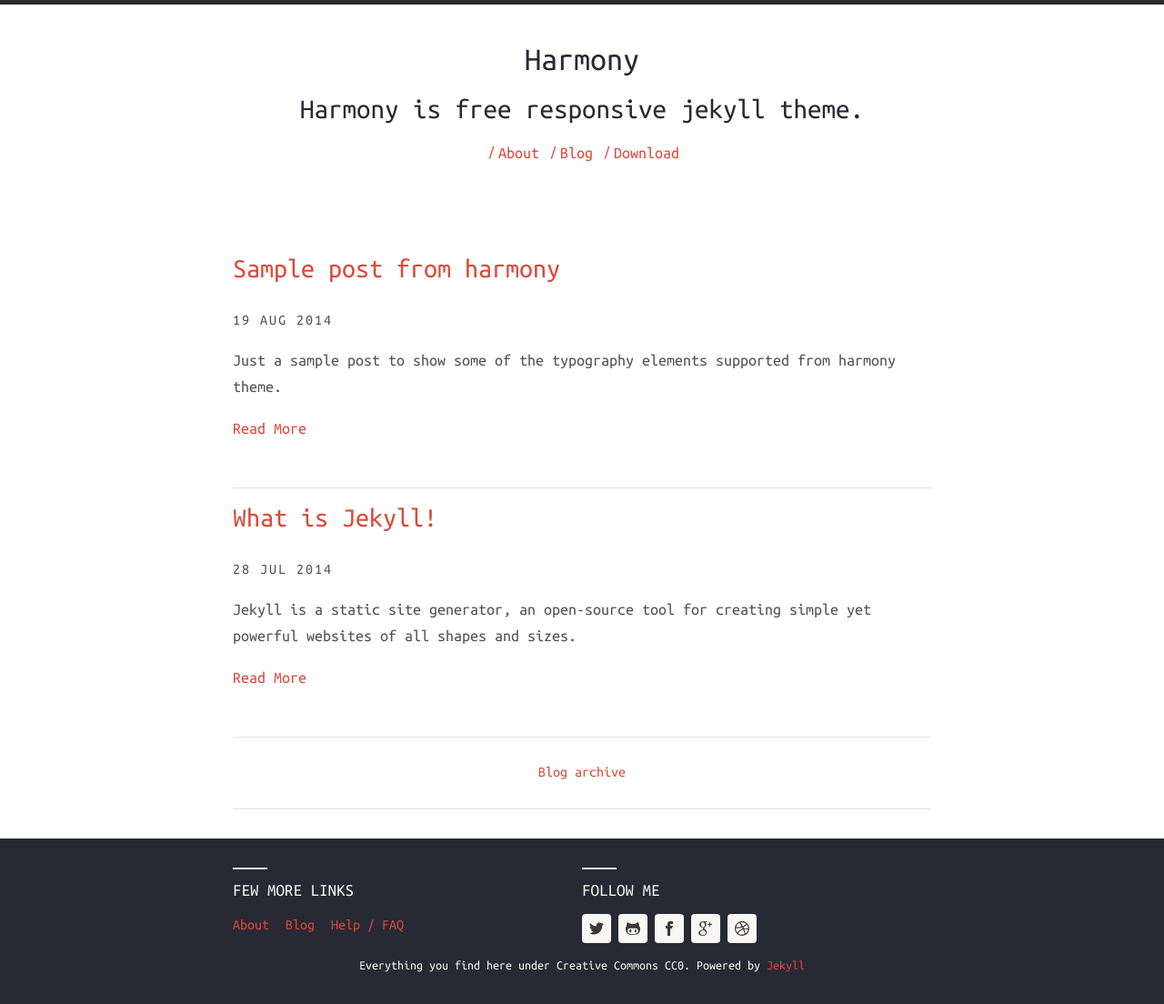
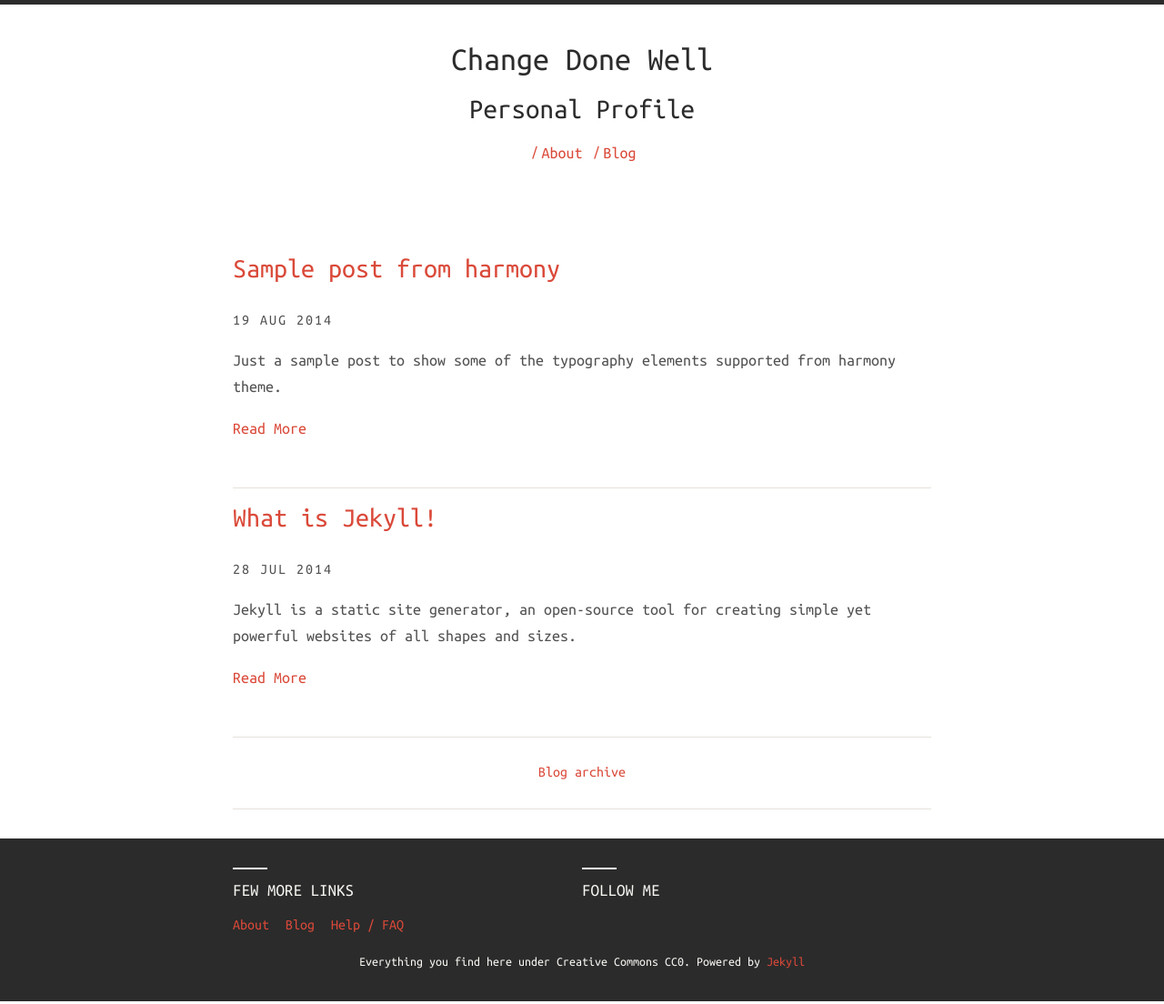
Before and after one commit to ypradhan/yajupradhan.github.io, a Jekyll site: the page built from index.html, in a window 1280 px wide. Shown: the whole page at 91% size. Built offline with Jekyll 4.4.1, drawn with Linux system fonts in a browser that asks for light colours; nearby versions of some CDN libraries.

Commit message:
Update _config.yml

```diff
--- a/_config.yml
+++ b/_config.yml
@@ -4,33 +4,32 @@
 baseurl:
 
 # Site live URL
-url: http://gayan.me
+url: http://www.yajupradhan.com.np
 
 # Localhost
 # url: http://127.0.0.1:4000
 
 # Harmony theme configuration. Please change accordingly.
 harmony:
-  name: Harmony
+  name: Change Done Well
   # Little description about your site
-  description: Harmony is free responsive jekyll theme.
-  meta_description: Harmony is free responsive jekyll theme. This will appear in your document head meta (for Google search results) and in your feed.xml site description.
-  basetheme: theme-base-01 # pre defined thmes are darken, blue-water, redish.
+  description: Personal Profile
+  meta_description: Software Testing # pre defined thmes are darken, blue-water, redish.
   author: # Author details
-    name: Gayan Virajith
-    email: gayanvirajith@gmail.com
-    url: http://gayanvirajith.github.io
+    name: Yaju Pradhan
+    email: yajupradhan@gmail.com
+    url: http://yajupradhan.github.io
 
   # Google Analytics key, leave blank to ignore
-  google_analytics_key: UA-xxxx-x
+  google_analytics_key:
 
   # Profile links, leave blank to ignore
   social:
-    github: gayanvirajith
-    twitter: gayanvirajith
-    facebook: gayanvirajith
-    gplus: +GayanVirajith
-    dribble: gayan
+    github:
+    twitter:
+    facebook:
+    gplus:
+    dribble:
     pinterest:
   # Toggle disclaimer in footer
   show_disclaimer: true
```
